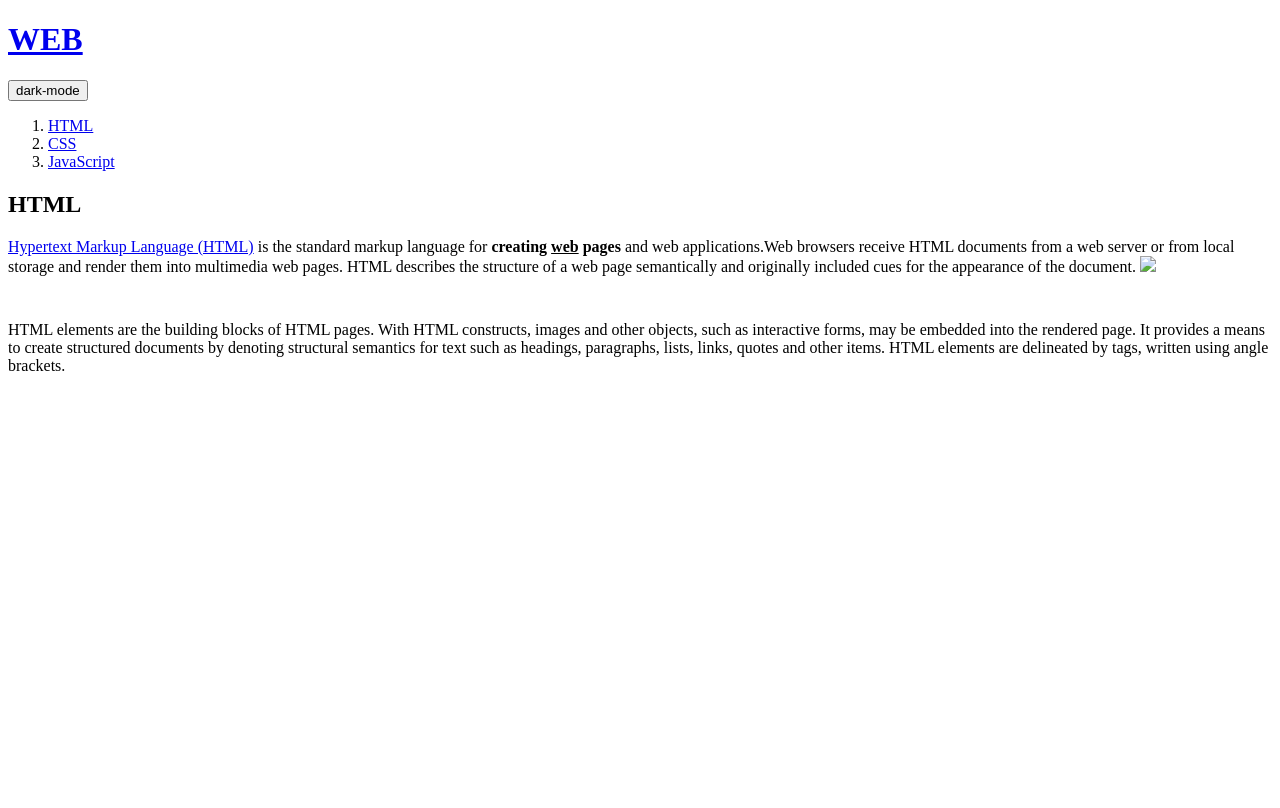
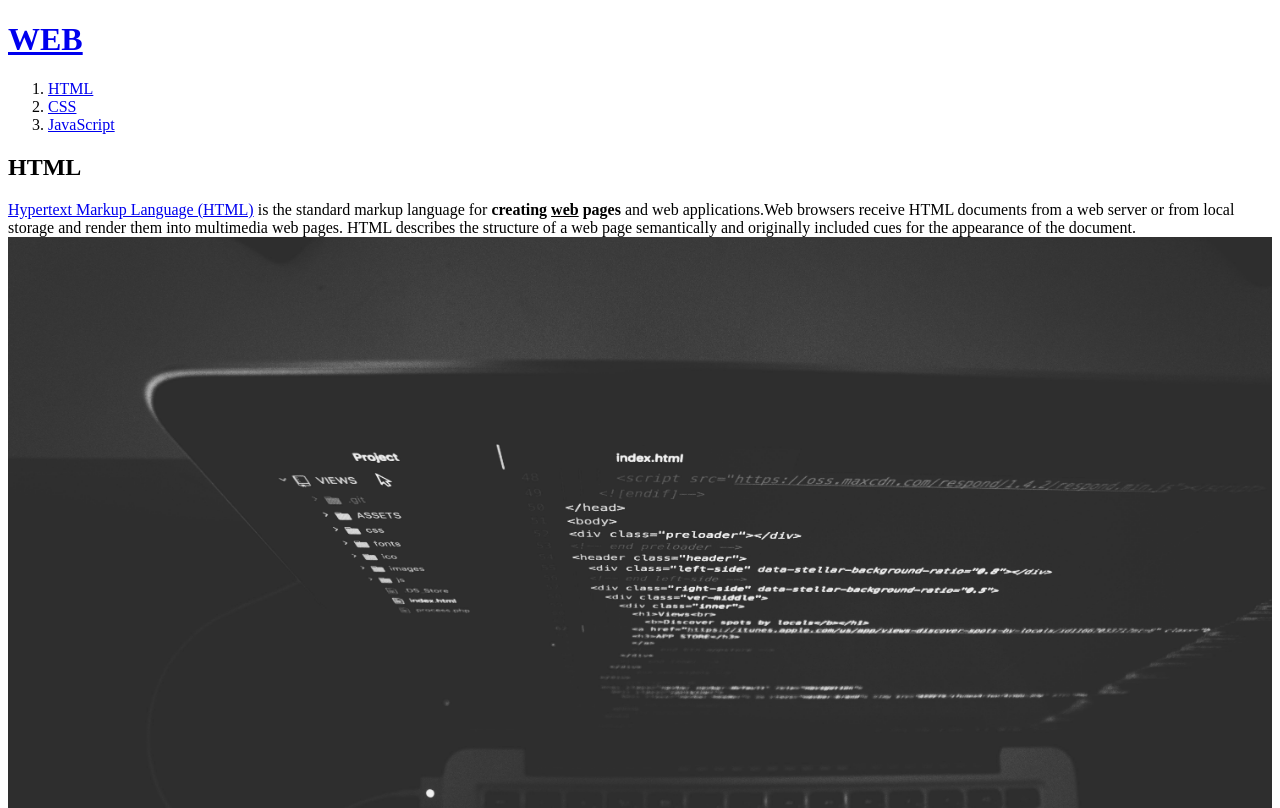
Before and after one commit to rlee92/road-to-a-backend-developer, a plain HTML site: page 3-NodeJS/1.html in a window 1280 px wide. Shown: the top 808 px of the page. Drawn offline with nearby package versions, Linux system fonts and the light colour scheme.

Commit message:
Fix NodeJS init 2

```diff
--- a/3-NodeJS/1.html
+++ b/3-NodeJS/1.html
@@ -3,12 +3,9 @@
 <head>
   <title>WEB1 - HTML</title>
   <meta charset="utf-8">
-  <script src="https://ajax.googleapis.com/ajax/libs/jquery/3.3.1/jquery.min.js"></script>
-  <script type="text/javascript" src="colors.js"></script>
 </head>
 <body>
   <h1><a href="index.html">WEB</a></h1>
-  <input type="button" name="" value="dark-mode" onclick="darkModeHandler(this)">
   <ol>
     <li><a href="1.html">HTML</a></li>
     <li><a href="2.html">CSS</a></li>
```
Also changed, not shown: 3-NodeJS/2.html (+0 -3 lines), 3-NodeJS/3.html (+0 -3 lines), 3-NodeJS/coding.jpg (added).
